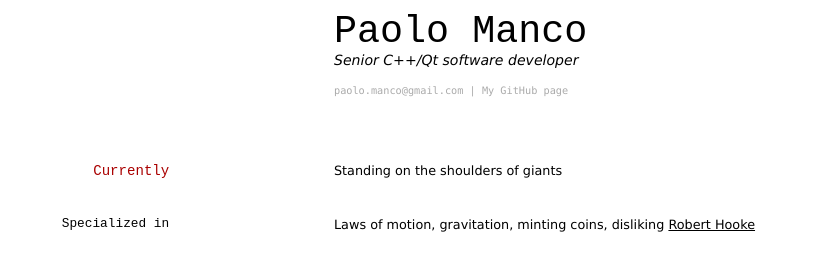
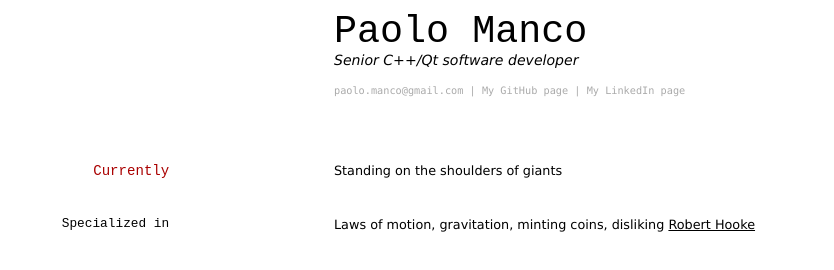
Before and after one commit to paolomanco/cv, a Jekyll site: the page built from index.md, in a window 1280 px wide. Shown: the top 270 px of the page, without its empty margins (97-931 px from the left). Built offline with Jekyll 4.4.1, drawn with Linux system fonts in a browser that asks for light colours.

Commit message:
Update index.md

```diff
--- a/index.md
+++ b/index.md
@@ -8,6 +8,7 @@ Senior C++/Qt software developer
 <div id="webaddress">
 <a href="paolo.manco@gmail.com">paolo.manco@gmail.com</a>
 | <a href="https://github.com/paolomanco">My GitHub page</a>
+| <a href="https://www.linkedin.com/in/paolo-manco-67318248">My LinkedIn page</a>
 </div>
 
 
```
